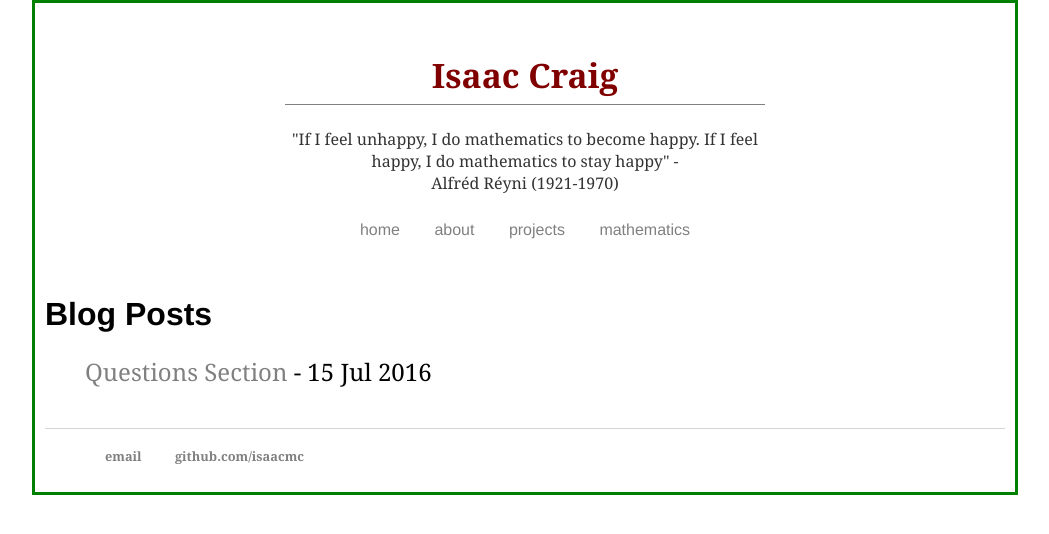
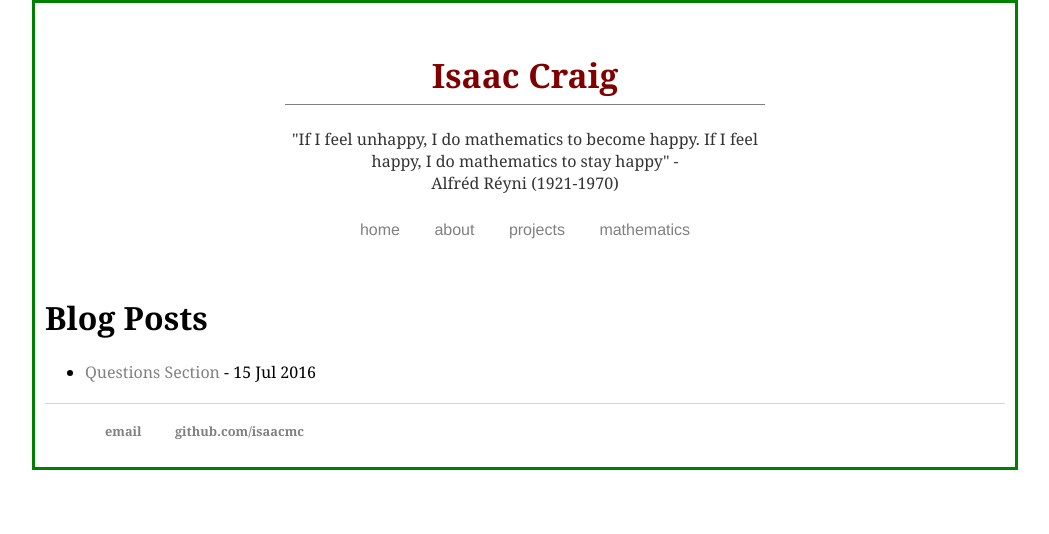
Before and after one commit to isundberg/isaacmc.github.io, a Jekyll site: the page built from blog/index.html, in a window 1280 px wide. Shown: the top 534 px of the page, without its empty margins (115-1164 px from the left). Built offline with Jekyll 4.4.1, drawn with Linux system fonts in a browser that asks for light colours.

Commit message:
Update main.css

```diff
--- a/css/main.css
+++ b/css/main.css
@@ -40,17 +40,17 @@
     padding: 10px;
 }
 
-footer ul {
-    font-family:'Helvetica;
-    list-style: none;
-    font-weight: bold;
-}
-
 nav ul li, footer ul li {
     display: inline;
     padding: 5px;
     margin: 10px;
     color: white;
+}
+
+footer ul {
+    font-family:'Helvetica;
+    list-style: none;
+    font-weight: bold;
 }
 
 a {
@@ -59,12 +59,7 @@
 }
 
 a:hover {
-    color: white;
-}
-
-h1 {
-    font-size: 2em;
-    font-family:'Helvetica';
+    color: maroon;
 }
 
 p {
@@ -79,31 +74,3 @@
     padding: 5px;
     margin-top: 20px;
 }
-
-ul.posts {
-    margin: 20px auto 40px;
-    font-size: 1.5em;
-}
-
-ul.posts li {
-    list-style: none;
-}
-
-#project {
-    margin-left: 2em;
-    border-radius: 5px;
-    border: 1px;
-    border-style: solid;
-    border-color: lightgray;
-    box-shadow: 1px 1px 1px #888888;
-    background: gainsboro;
-    padding: 5px;
-}
-
-#project-content {
-    margin-left: 1em;
-}
-
-#title {
-    color: cornflowerblue;
-}
```
